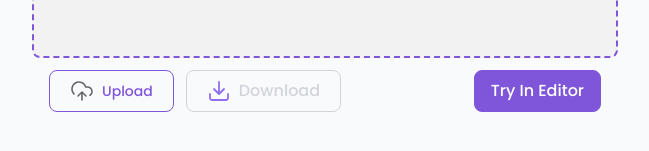
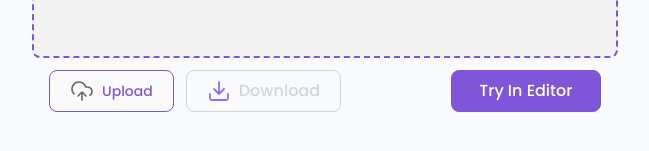
Before and after one commit to hisusqristos/tools, a React (Create React App) app: page /#/watermark in a window 1280 px wide. Before the commit this address led to /#/glitch. Shown: the part 463-614 px from the top of the page, without its empty margins (315-964 px from the left). Built offline with nearby package versions, Linux system fonts and the light colour scheme.

Commit message:
:crayon: try in editor correct gaps (raz i navsegda)

```diff
--- a/src/EditorLayout.tsx
+++ b/src/EditorLayout.tsx
@@ -28,7 +28,7 @@ const EditorLayout: React.FC<EditorLayoutProps> = ({
             <DownloadButton downloadAction={onDownload} />
           </div>
 
-          <Link to="/" className="flex items-center justify-center px-4 py-2 border rounded-lg border-purple-600 bg-purple-600 hover:bg-purple-700">
+          <Link to="/" className="flex items-center justify-center py-2 border px-[5%] rounded-lg border-purple-600 bg-purple-600 hover:bg-purple-700">
             <h6 className="text-base font-sans font-medium text-white">Try In Editor</h6>
           </Link>
         </div>
```
